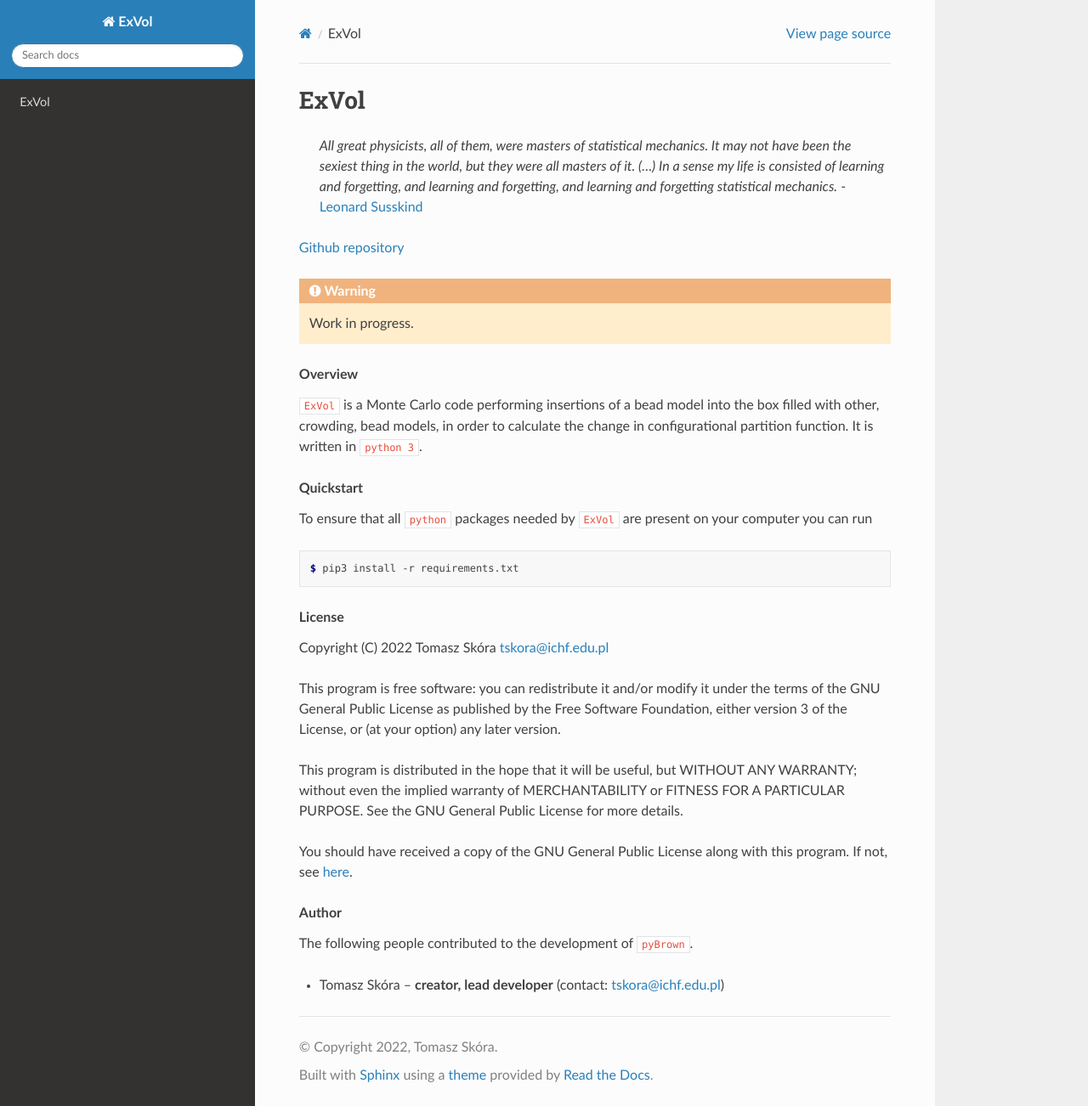
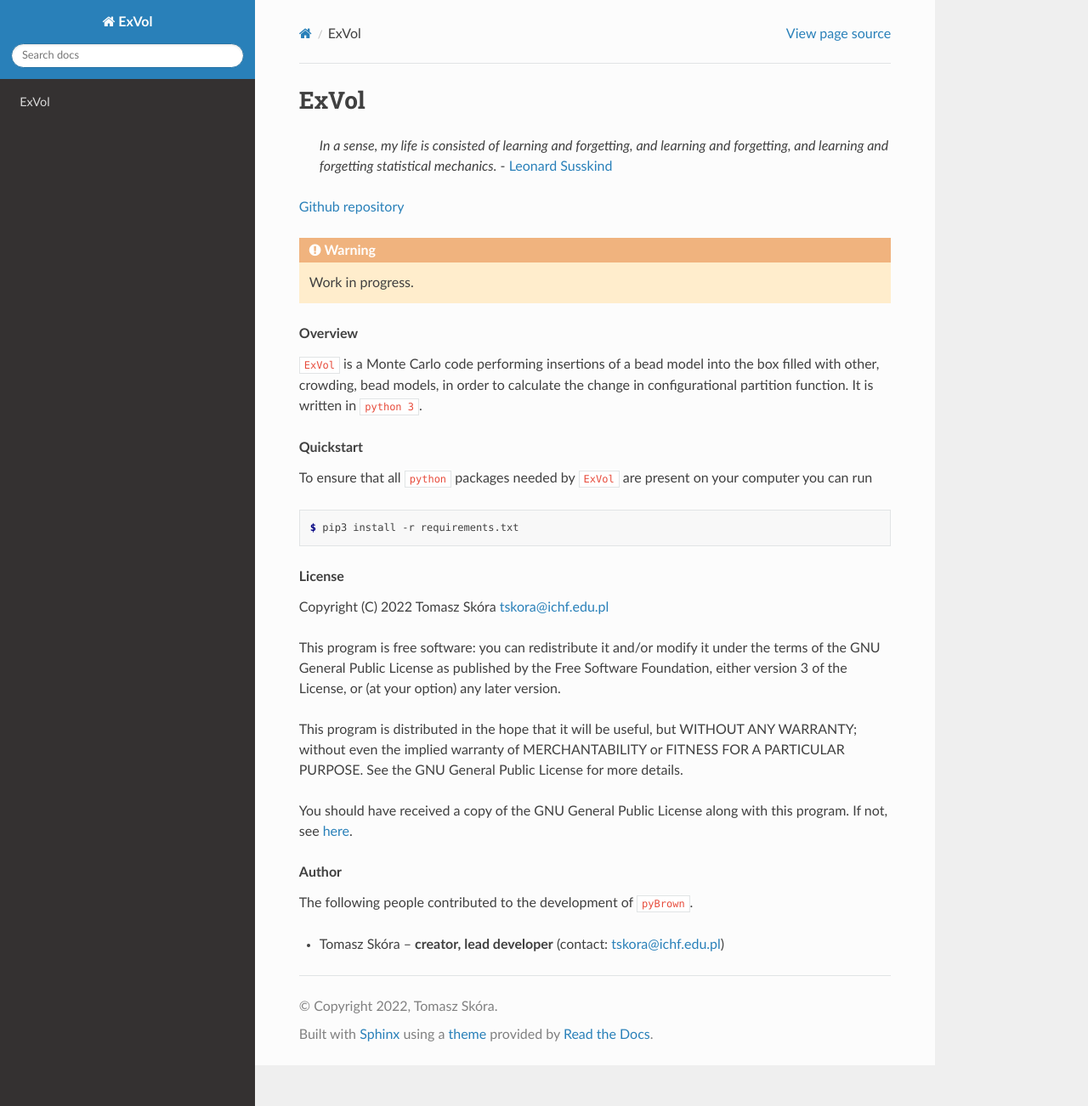
Before and after one commit to tskora/ExVol, a Sphinx documentation site: the page built from docs/index.rst, in a window 1280 px wide and 1302 px high. Shown: the whole window at 85% size. Built offline with Sphinx 7.4.7 and the Read the Docs theme 2.0.0, drawn with Linux system fonts in a browser that asks for light colours; some of the changed lines change nothing that is shown.

Commit message:
site update

```diff
--- a/docs/index.rst
+++ b/docs/index.rst
@@ -1,7 +1,10 @@
 ExVol
 ==========
 
-    *All great physicists, all of them, were masters of statistical mechanics. It may not have been the sexiest thing in the world, but they were all masters of it. (...) In a sense my life is consisted of learning and forgetting, and learning and forgetting, and learning and forgetting statistical mechanics.*
+    .. *All great physicists, all of them, were masters of statistical mechanics. It may not have been the sexiest thing in the world, but they were all masters of it. (...) In a sense my life is consisted of learning and forgetting, and learning and forgetting, and learning and forgetting statistical mechanics.*
+    .. - `Leonard Susskind <https://theoreticalminimum.com/courses/statistical-mechanics/2013/spring/lecture-1>`_
+
+    *In a sense, my life is consisted of learning and forgetting, and learning and forgetting, and learning and forgetting statistical mechanics.*
     - `Leonard Susskind <https://theoreticalminimum.com/courses/statistical-mechanics/2013/spring/lecture-1>`_
 
 `Github repository <https://github.com/tskora/ExVol>`_
```
Also changed, not shown: 5 other files.
